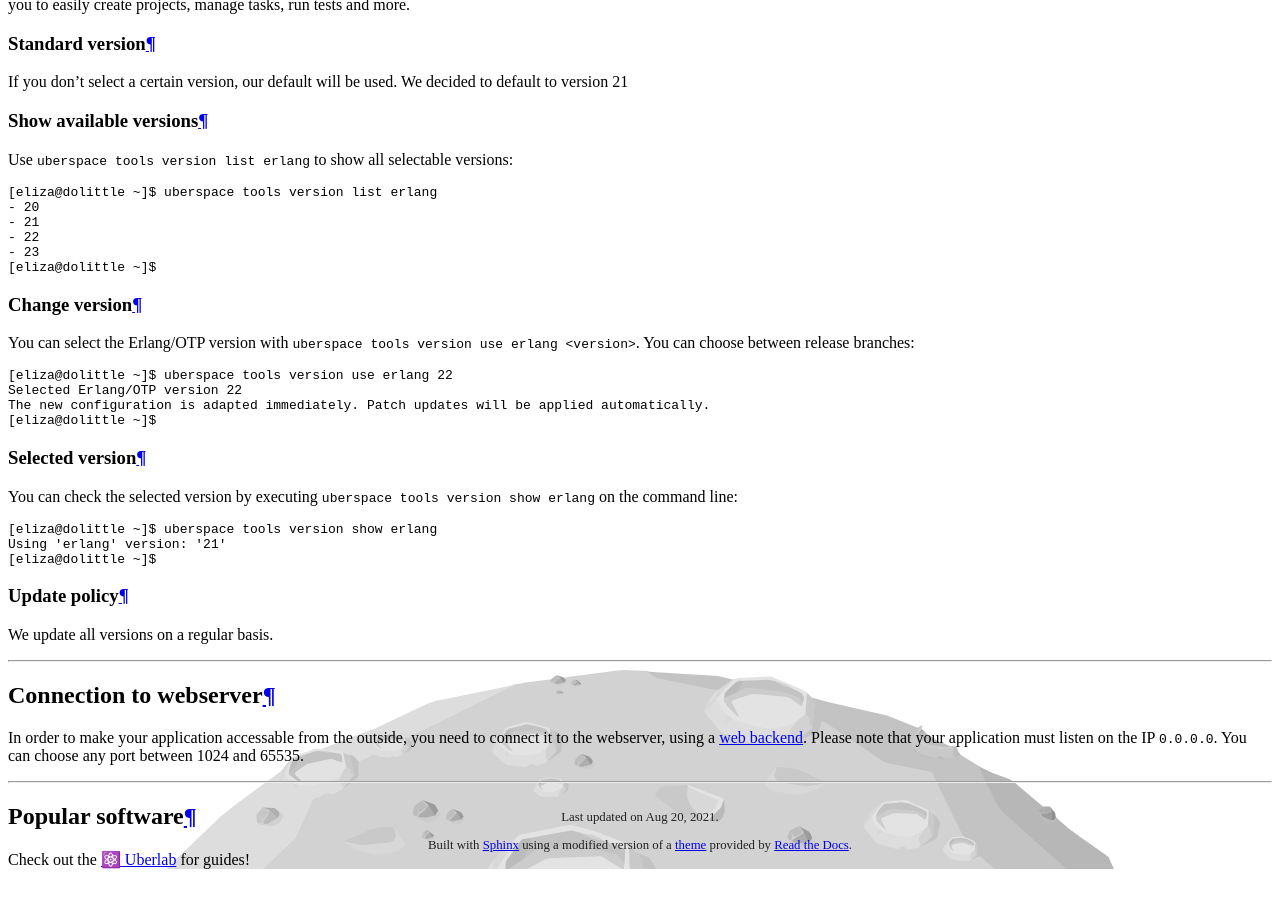
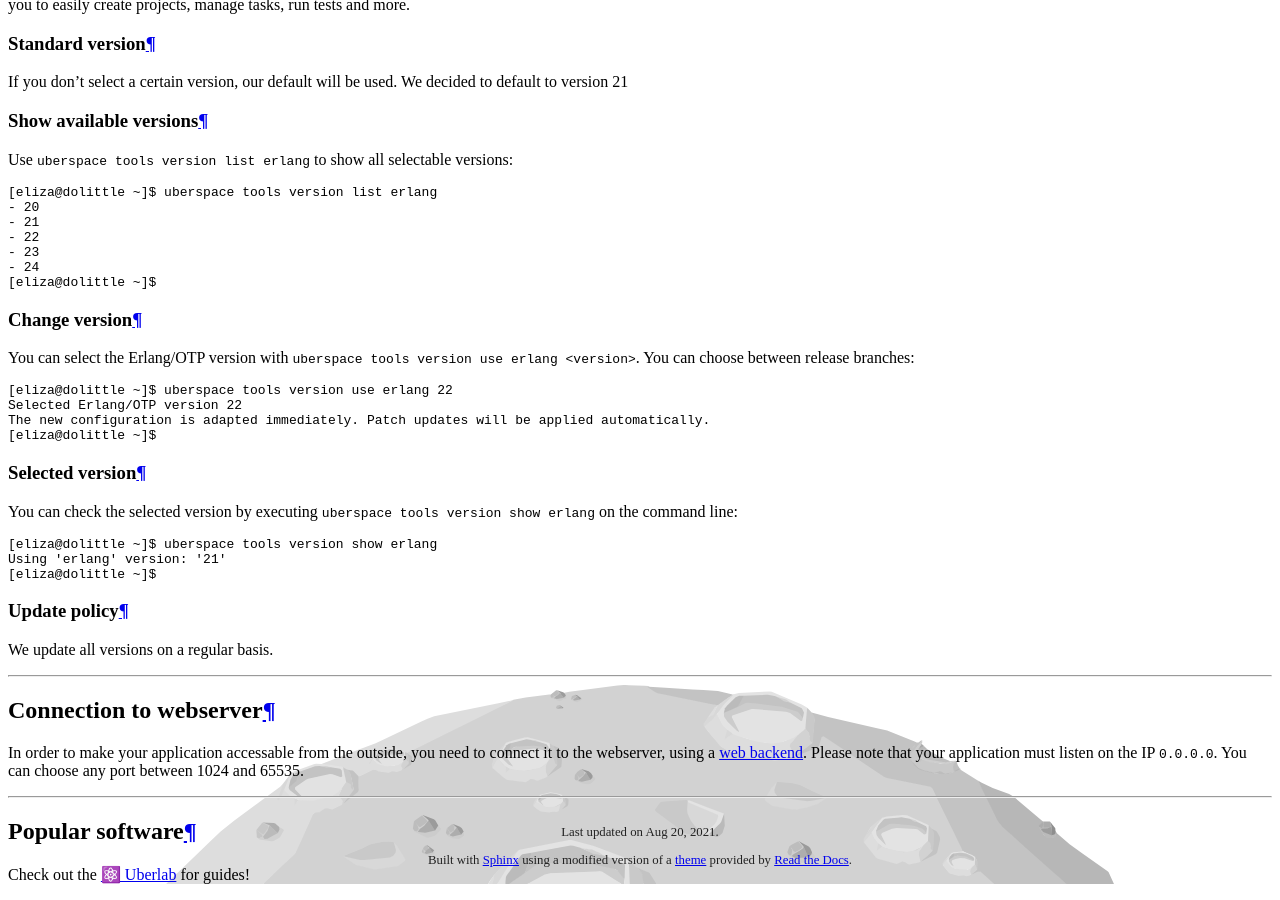
Before and after one commit to Uberspace/manual, a Sphinx documentation site: the page built from source/lang-erlang.rst, in a window 1280 px wide and 900 px high, scrolled down 2551 px. Built offline with Sphinx 7.4.7 and the Read the Docs theme 2.0.0, drawn with Linux system fonts in a browser that asks for light colours.

Commit message:
[U7.11.4] add erlang OTP 24 #346

```diff
--- a/source/lang-erlang.rst
+++ b/source/lang-erlang.rst
@@ -41,6 +41,7 @@ Use ``uberspace tools version list erlang`` to show all selectable versions:
   - 21
   - 22
   - 23
+  - 24
   [eliza@dolittle ~]$
 
 .. _erlang-change-version:
```
